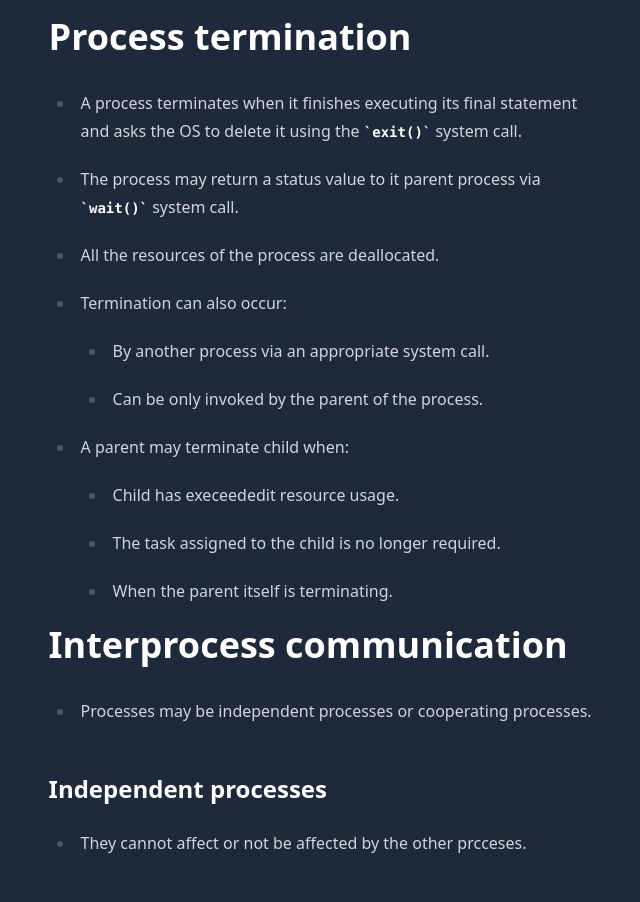
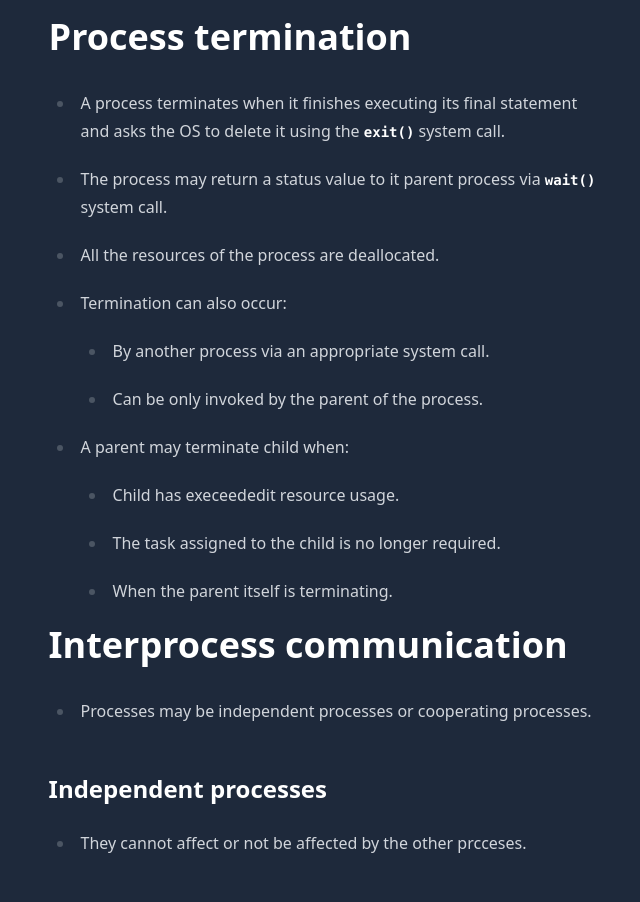
Before and after one commit to pexeixv/os-notes, an Eleventy site: page 1.2.md in a window 1280 px wide. Shown: the part 5285-6187 px from the top of the page, without its empty margins (314-954 px from the left). Built offline with nearby package versions, Linux system fonts and the light colour scheme; Eleventy itself is replaced by a stand-in of ours; files that its build step writes are made by us from their sources.

Commit message:
inline backticks removed

```diff
--- a/tailwind.config.js
+++ b/tailwind.config.js
@@ -3,7 +3,20 @@ module.exports = {
     './**/*.{html,njk}'
   ],
   theme: {
-    extend: {},
+    extend: {
+      typography: {
+        DEFAULT: {
+          css: {
+            'code::before': {
+              content: '""'
+            },
+            'code::after': {
+              content: '""'
+            }
+          }
+        }
+      },
+    },
   },
   plugins: [
     require('@tailwindcss/typography')
```
Also changed, not shown: css/styles.css.
